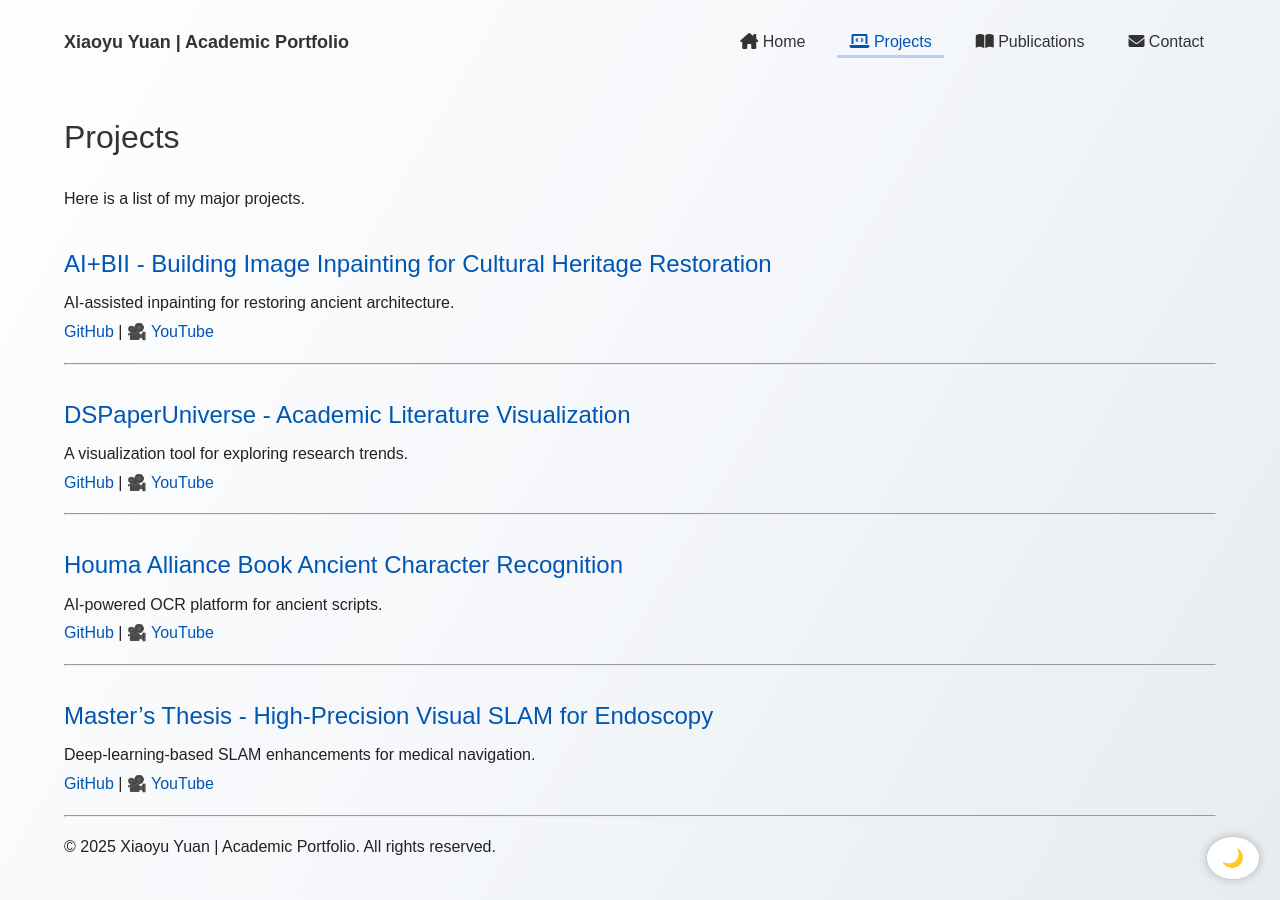
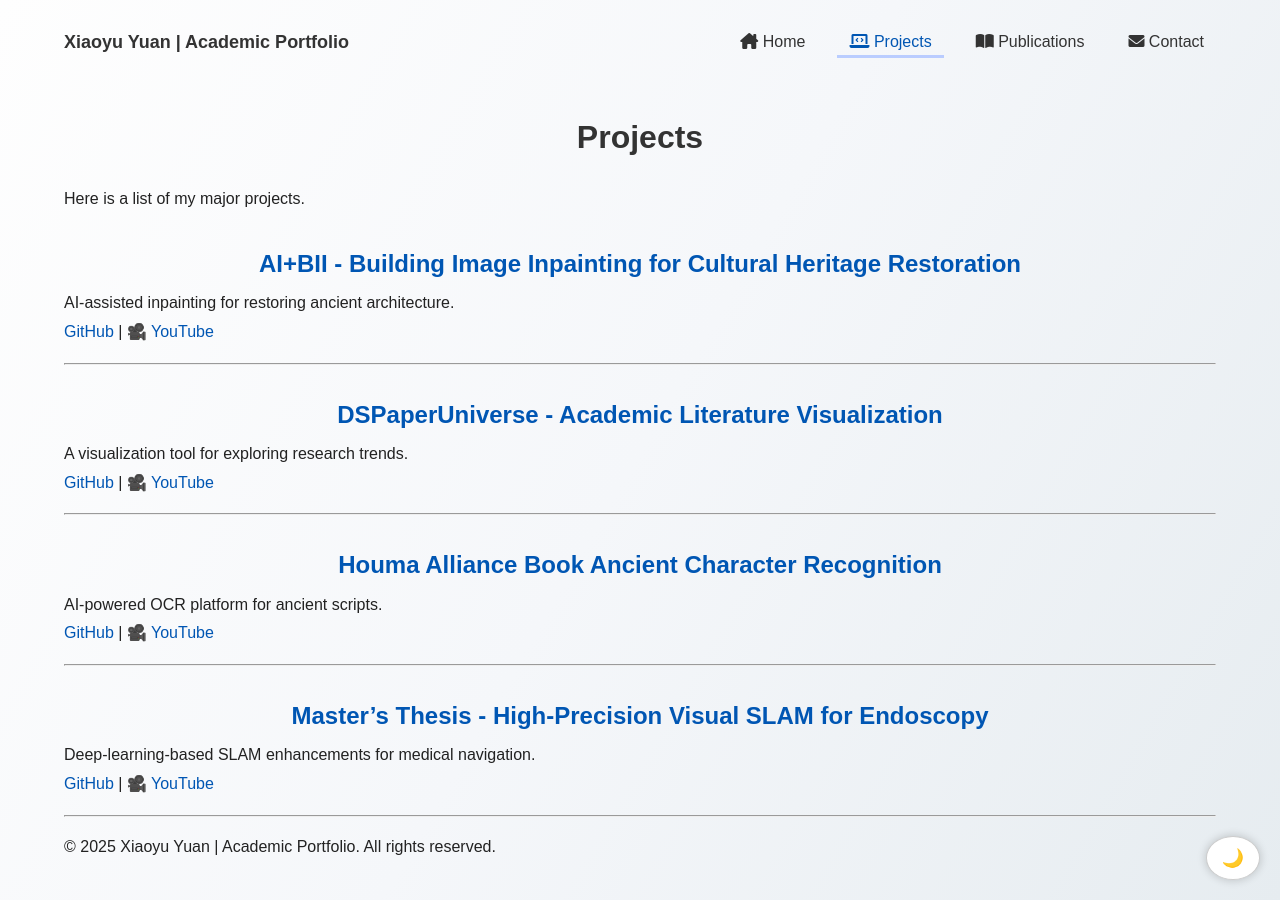
Before and after one commit to XiaoyuYuan19/portfolio, a Jekyll site: the page built from projects.md, in a window 1280 px wide. Built offline with Jekyll 4.4.1, drawn with Linux system fonts in a browser that asks for light colours.

Commit message:
Update style.css

```diff
--- a/assets/css/style.css
+++ b/assets/css/style.css
@@ -228,7 +228,33 @@
     font-family: "Courier New", monospace;
 }
 
-/* 表格样式（IEEE 论文风格） */
+/* 双栏布局 (类似论文风) */
+.two-column {
+    display: flex;
+    justify-content: space-between;
+    gap: 20px; /* 控制两列之间的间距 */
+}
+
+.column {
+    flex: 1;
+    max-width: 48%;
+    text-align: justify;
+}
+
+/* 让页面内容居中 */
+.container {
+    max-width: 1200px;
+    margin: 0 auto;
+    padding: 20px;
+}
+
+/* 让标题更像学术论文 */
+h1, h2 {
+    text-align: center;
+    font-weight: bold;
+}
+
+/* 让表格风格更学术 */
 table {
     width: 100%;
     border-collapse: collapse;
@@ -237,11 +263,11 @@
 
 th, td {
     border: 1px solid #bbb;
-    padding: 10px;
+    padding: 8px;
     text-align: left;
 }
 
 th {
-    background: #ddd;
+    background: #eee;
     font-weight: bold;
 }
```
